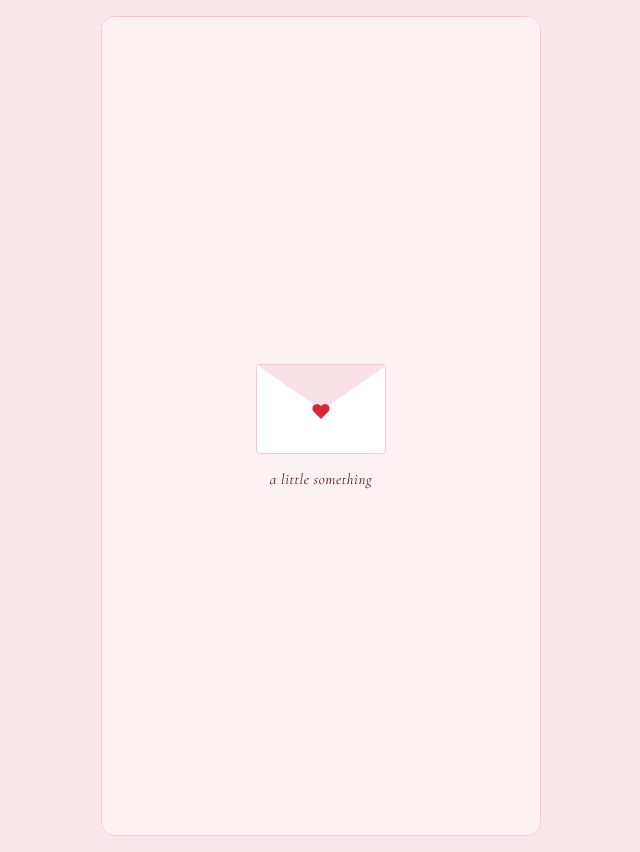
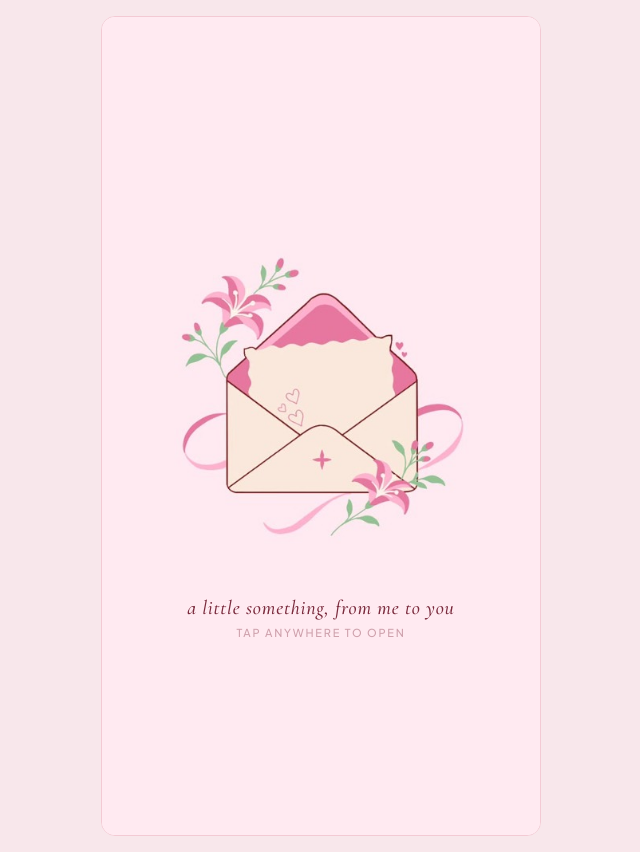
Before and after one commit to NIFT-Information-Architecture-2026/Saanvi_BD-24-N1830, a plain HTML site: page app/index.html in a window 1280 px wide. Shown: the whole page, without its empty margins (319-959 px from the left). Drawn offline with nearby package versions, Linux system fonts and the light colour scheme; a web font is replaced by a local one.

Commit message:
feat: set illustrated open envelope as app opening visual and open app on tap

```diff
--- a/app/app.js
+++ b/app/app.js
@@ -55,17 +55,25 @@ document.addEventListener('DOMContentLoaded', () => {
   const appStage = document.getElementById('app-stage');
   const appBottomNav = document.getElementById('app-bottom-nav');
 
+  function openApp() {
+    if (!splashScreen || splashScreen.dataset.opened === 'true') return;
+    splashScreen.dataset.opened = 'true';
+    splashScreen.style.opacity = '0';
+    splashScreen.style.transform = 'scale(1.02)';
+    setTimeout(() => {
+      splashScreen.style.display = 'none';
+      if (appHeader) appHeader.style.display = 'flex';
+      if (appStage) appStage.style.display = 'block';
+      if (appBottomNav) appBottomNav.style.display = 'flex';
+      window.dispatchEvent(new Event('resize'));
+    }, 420);
+  }
+
+  if (splashScreen) {
+    splashScreen.addEventListener('click', openApp);
+  }
   if (splashEnvelope) {
-    splashEnvelope.addEventListener('click', () => {
-      splashScreen.style.opacity = '0';
-      splashScreen.style.transition = 'opacity 0.4s ease';
-      setTimeout(() => {
-        splashScreen.style.display = 'none';
-        appHeader.style.display = 'flex';
-        appStage.style.display = 'block';
-        appBottomNav.style.display = 'flex';
-      }, 400);
-    });
+    splashEnvelope.addEventListener('click', openApp);
   }
 
   // ================= HEADER SAVE POPOVER =================
@@ -1556,7 +1564,7 @@ document.addEventListener('DOMContentLoaded', () => {
   try {
     const rawQuery = window.location.search || (window.location.href.includes('?') ? window.location.href.slice(window.location.href.indexOf('?')) : '');
     const urlParams = new URLSearchParams(rawQuery);
-    if (urlParams.has('nosplash') || urlParams.has('medium') || window.location.href.includes('nosplash')) {
+    if (urlParams.has('nosplash') || window.location.href.includes('nosplash')) {
       if (splashScreen) splashScreen.style.display = 'none';
       if (appHeader) appHeader.style.display = 'flex';
       if (appStage) appStage.style.display = 'block';
--- a/app/index.html
+++ b/app/index.html
@@ -13,14 +13,15 @@
   <div class="app-device">
 
     <!-- ================= 0. OPENING ENVELOPE SPLASH SCREEN ================= -->
-    <div class="splash-screen" id="splash-screen">
-      <div class="splash-envelope-container" id="splash-envelope" title="Tap to open your atelier">
-        <div class="splash-envelope">
-          <div class="splash-envelope-flap"></div>
-          <div class="splash-envelope-heart">♥</div>
-          <div class="splash-envelope-pocket"></div>
+    <div class="splash-screen" id="splash-screen" title="Tap anywhere to open">
+      <div class="splash-envelope-container" id="splash-envelope">
+        <div class="splash-illustration-wrap">
+          <img src="assets/splash_envelope.png" alt="A little something, from me to you" class="splash-illustration">
         </div>
-        <p class="splash-caption">a little something</p>
+        <div class="splash-caption-wrap">
+          <p class="splash-caption">a little something, from me to you</p>
+          <span class="splash-tap-hint">tap anywhere to open</span>
+        </div>
       </div>
     </div>
 
--- a/app/style.css
+++ b/app/style.css
@@ -79,63 +79,85 @@ body {
   left: 0;
   width: 100%;
   height: 100%;
-  background-color: #FDF1F4;
+  background-color: #FFEAF1;
   display: flex;
   flex-direction: column;
   align-items: center;
   justify-content: center;
   z-index: 200;
   cursor: pointer;
+  user-select: none;
+  padding: 24px 16px;
+  transition: opacity 0.45s cubic-bezier(0.4, 0, 0.2, 1), transform 0.45s cubic-bezier(0.4, 0, 0.2, 1);
 }
 
 .splash-envelope-container {
   display: flex;
   flex-direction: column;
   align-items: center;
+  justify-content: center;
+  width: 100%;
+  max-width: 400px;
   gap: 16px;
-  transition: transform 0.25s ease;
-}
-.splash-envelope-container:hover {
-  transform: translateY(-2px);
-}
-
-.splash-envelope {
-  width: 130px;
-  height: 90px;
-  background-color: #FFFFFF;
-  border: 1.5px solid var(--paper-border);
-  border-radius: var(--radius-sm);
-  position: relative;
-  display: flex;
-  align-items: center;
-  justify-content: center;
-}
-
-.splash-envelope-flap {
-  position: absolute;
-  top: 0;
-  left: 0;
-  width: 0;
-  height: 0;
-  border-left: 65px solid transparent;
-  border-right: 65px solid transparent;
-  border-top: 45px solid var(--paper-babypink);
-  border-top-color: var(--paper-border-soft);
-}
-
-.splash-envelope-heart {
-  font-size: 20px;
-  color: var(--ink-red);
-  z-index: 2;
-  margin-top: 4px;
+  transition: transform 0.3s cubic-bezier(0.34, 1.3, 0.64, 1);
+}
+
+.splash-screen:hover .splash-envelope-container {
+  transform: translateY(-4px) scale(1.015);
+}
+
+.splash-illustration-wrap {
+  width: 100%;
+  display: flex;
+  align-items: center;
+  justify-content: center;
+}
+
+.splash-illustration {
+  width: 100%;
+  max-width: 375px;
+  height: auto;
+  display: block;
+  border-radius: 12px;
+  pointer-events: none;
+}
+
+.splash-caption-wrap {
+  display: flex;
+  flex-direction: column;
+  align-items: center;
+  gap: 6px;
+  text-align: center;
 }
 
 .splash-caption {
   font-family: 'Cormorant Garamond', Georgia, serif;
   font-style: italic;
-  font-size: 15px;
+  font-size: 20px;
+  font-weight: 500;
   letter-spacing: 0.04em;
-  color: var(--ink-maroon);
+  color: #7A2B3D;
+}
+
+.splash-tap-hint {
+  font-family: var(--font-sans);
+  font-size: 11px;
+  text-transform: uppercase;
+  letter-spacing: 0.16em;
+  color: #AA6B79;
+  font-weight: 500;
+  animation: pulseTapHint 2.4s infinite ease-in-out;
+}
+
+@keyframes pulseTapHint {
+  0%, 100% {
+    opacity: 0.55;
+    transform: translateY(0);
+  }
+  50% {
+    opacity: 1;
+    transform: translateY(-1px);
+  }
 }
 
 /* ================= APP HEADER ================= */
```
Also changed, not shown: app/assets/splash_envelope.jpg (added), app/assets/splash_envelope.png (added).
